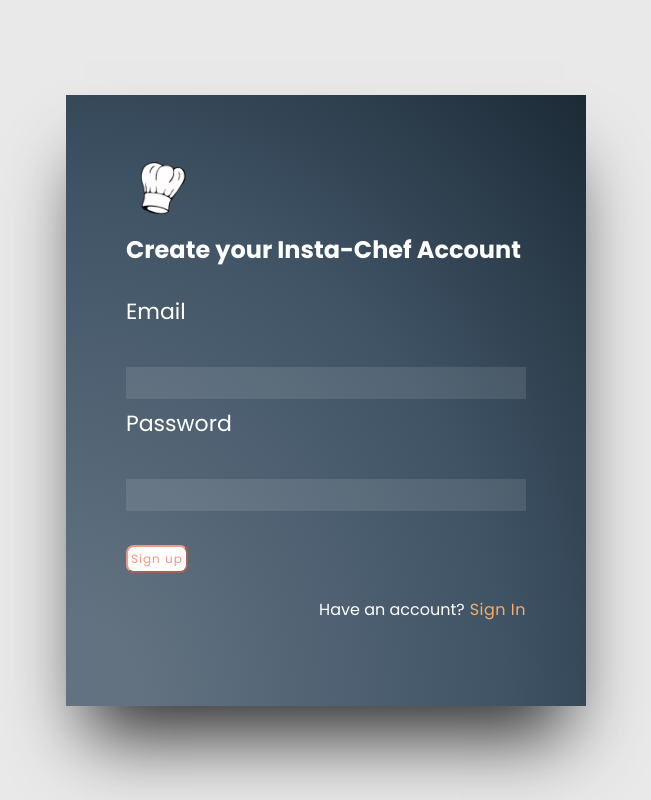
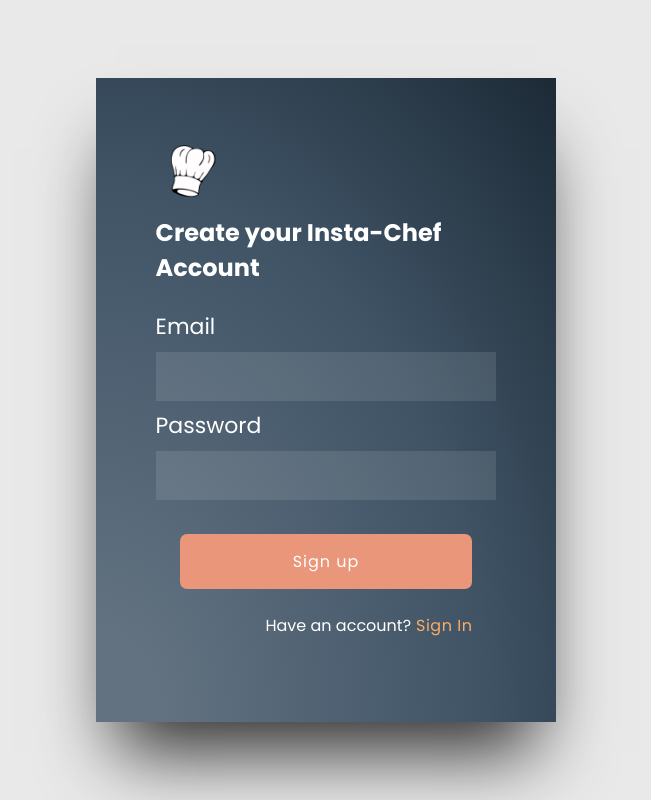
Before and after one commit to pranavs2001/Insta-Chef, a React (Create React App) app: page /Login in a window 1280 px wide. Shown: the whole page, without its empty margins (314-965 px from the left). Built offline with nearby package versions, Linux system fonts and the light colour scheme; no server answers.

Commit message:
fixes bug where signup disappears because of @media query which causes it to be display: none

```diff
--- a/src/Components/MealDB/search.css
+++ b/src/Components/MealDB/search.css
@@ -1,4 +1,4 @@
-input {
+.input {
   width: 20rem;
   height: 2rem;
   background: #F2F1F9;
--- a/src/Components/Navbar/Navbar.css
+++ b/src/Components/Navbar/Navbar.css
@@ -148,7 +148,8 @@
       transition: 250ms;
     }
 
-    button {
+    /*TODO: fix navbar by moving this rule to hierarchically within the navbar superclass*/
+    /* button {
       display: none;
-    }
+    } */
   }
--- a/src/Components/SignIn/Login.js
+++ b/src/Components/SignIn/Login.js
@@ -47,21 +47,21 @@
         <div className="btnContainer">
           {hasAccount ? (
             <>
-              <button onClick={handleLogin}>Sign In</button>
+              <button className={"LoginButton"}onClick={handleLogin}>Sign In</button>
               <p>Don't have an account?
                 <span
                   onClick={() => setHasAccount(!hasAccount)}> {/* toggle the state when you click the span*/}
                   Sign up
-                            </span>
+                </span>
               </p>
             </>
           ) : (
             <>
-              <button onClick={handleSignup}>Sign up</button>
+              <button className={"LoginButton"} onClick={handleSignup}>Sign up</button>
               <p>Have an account?
                 <span onClick={() => setHasAccount(!hasAccount)}>
-                                    Sign In
-                            </span>
+                  Sign In
+                </span>
               </p>
             </>
           )}
--- a/src/Components/SignIn/LoginPage.css
+++ b/src/Components/SignIn/LoginPage.css
@@ -6,7 +6,7 @@
   font-family: "Poppins", sans-serif;
 }
 
-.button {
+.LoginButton {
   border: none;
   border-radius: 7px;
   outline: none;
@@ -17,12 +17,13 @@
   letter-spacing: 1px;
   background: darksalmon;
   cursor: pointer;
+  clear: left;
 }
 
 .login {
   width: 100%;
   min-height: 100vh;
-  padding: 0 20px;
+  padding: 0 5%;
   background: #e9e9e9;
   display: flex;
   justify-content: flex-end;
@@ -32,8 +33,8 @@
   padding: 60px;
   margin: auto;
   width: 100%;
-  max-width: 520px;
-  min-height: 600px;
+  max-width: 40%;
+  min-height: 40%;
   display: flex;
   flex-direction: column;
   justify-content: center;
@@ -72,7 +73,7 @@
 
 .login .loginContainer .btnContainer {
   width: 100%;
-  padding: 24px 0;
+  padding: 24px;
 }
 
 .login .loginContainer .btnContainer p {
@@ -103,7 +104,6 @@
   color: #fff;
   margin-bottom: 5%;
   float: right;
-
 }
 
 .Insta-Chef-Logo {
```
